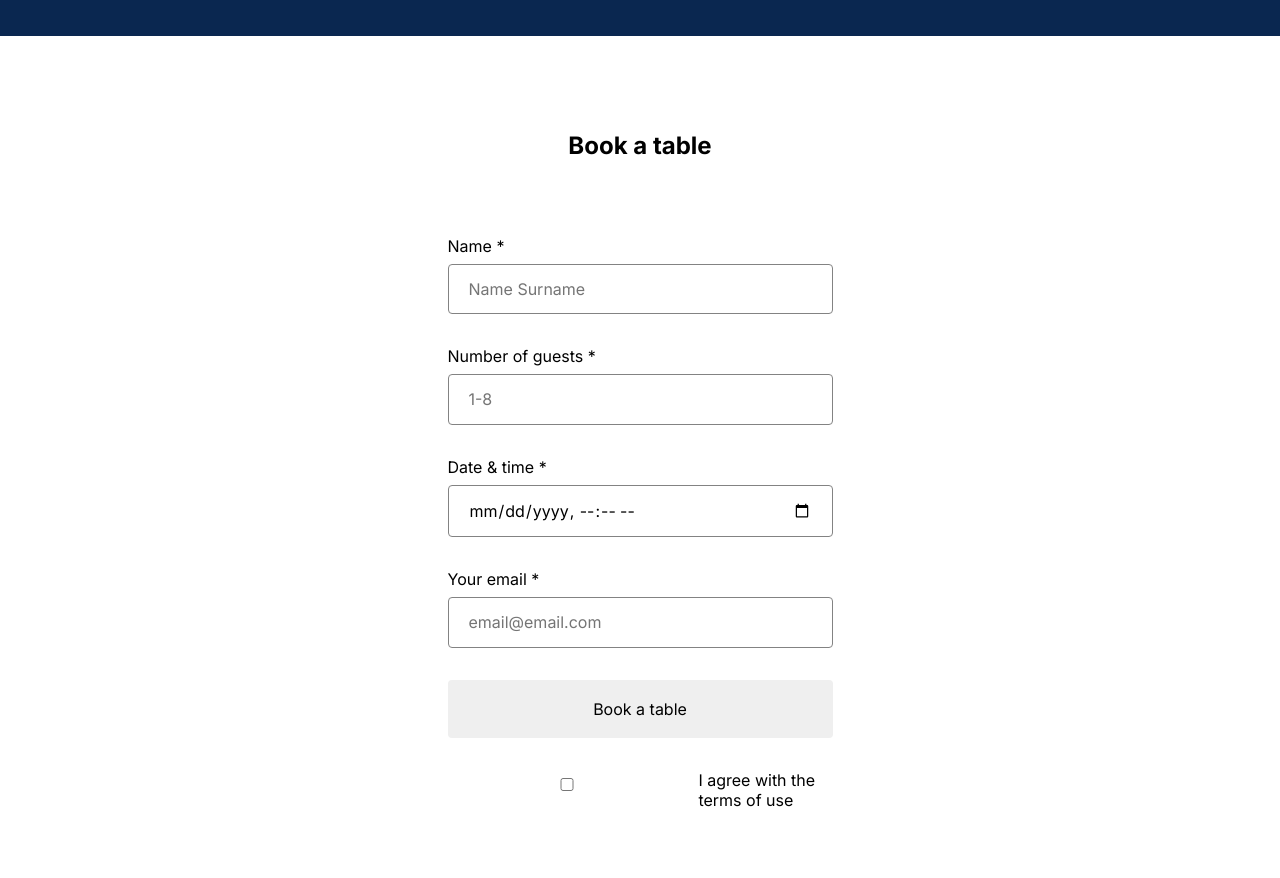
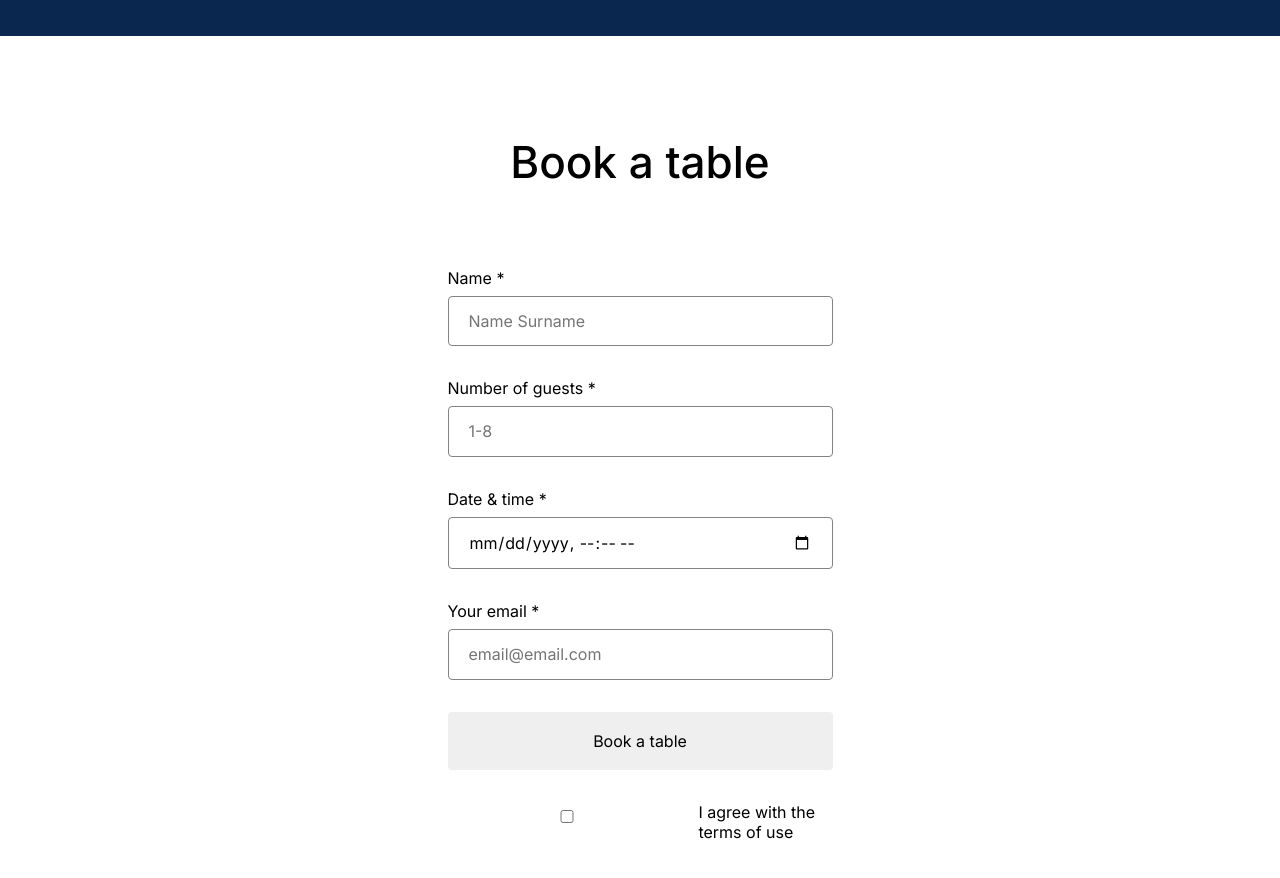
Before and after one commit to auram2691/se_project_coffeeshop, a plain HTML site: page index.html in a window 1280 px wide. Shown: the part 1680-2558 px from the top of the page. Drawn offline with Linux system fonts and the light colour scheme.

Commit message:
New update for my project

```diff
--- a/pages/index.css
+++ b/pages/index.css
@@ -125,6 +125,11 @@
 .reservation__title {
   margin: 0 0 80px;
   text-align: center;
+  font-family: "Inter", Arial, sans-serif;
+  font-style: normal;
+  font-weight: 500;
+  font-size: 44px;
+  line-height: 52px;
 }
 
 .reservation__form {
```
